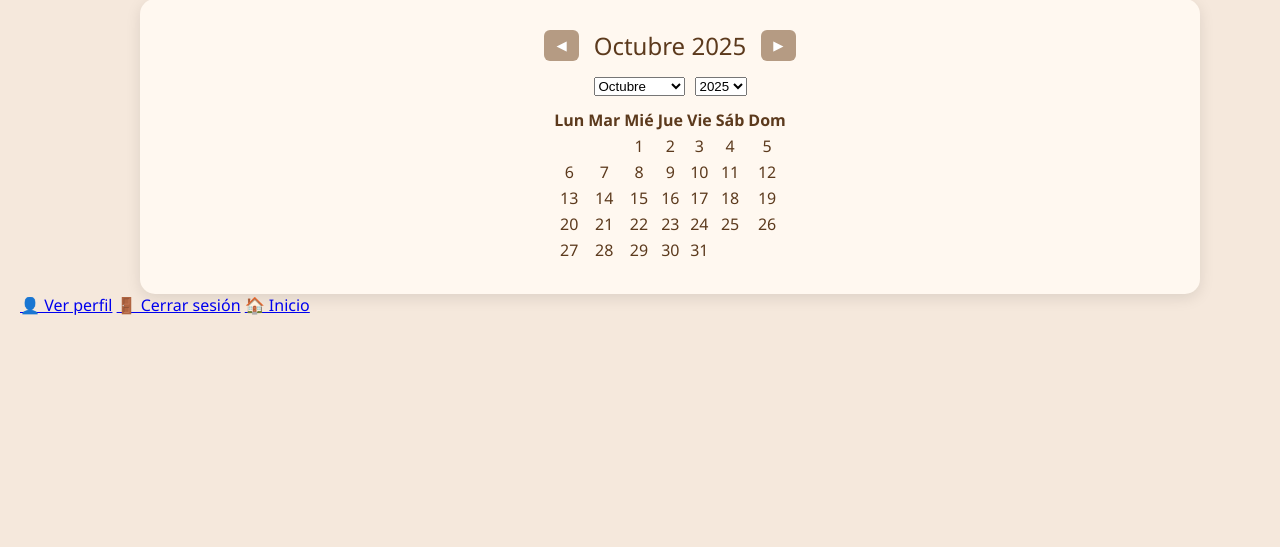
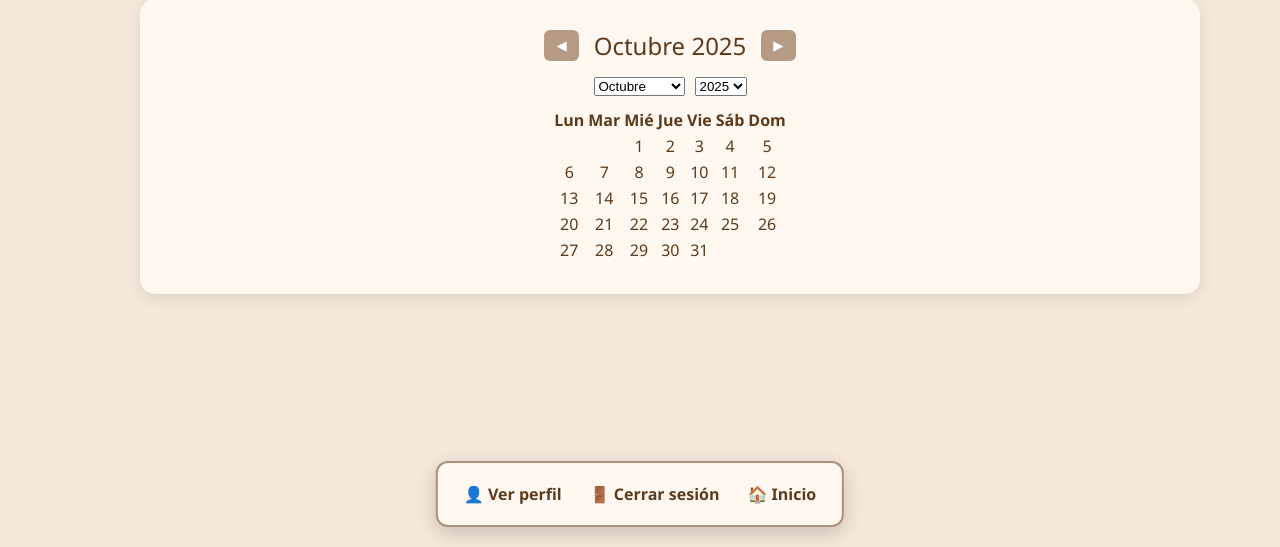
Before and after one commit to Code7C25/Class, a PHP site: page /perfil.html in a window 1280 px wide. Shown: the part 253-800 px from the top of the page. Run offline with PHP 8.4, Linux system fonts and the light colour scheme.

Commit message:
Add CSS styles for layout and components; refactor HTML to link external stylesheets

```diff
--- a/classuppagina/css/perfil.css
+++ b/classuppagina/css/perfil.css
@@ -97,11 +97,10 @@ body {
     border-top: 2px dashed #d1b7a1;
   }
 
-  /* Reutilizamos el CSS del calendario que ya tenés */
-  #calendar-header, #calendar, .modal, .modal-content, .close, .event-day, .event-dot, #event-form,
-  .event-btn, .edit-btn, .delete-btn, .event-details {
-    /* puedes copiar y pegar el CSS de tu style.css actual aquí */
-  }
+  /* Reutilizamos el CSS del calendario que ya tenés
+     (se removió la regla vacía para evitar warning del linter).
+     Inserta aquí tu CSS del calendario si lo necesitas.
+  */
   /* Estilo cuadrado bonito para el calendario */
 .calendar-section {
   background: #fff8f0;
@@ -209,3 +208,73 @@ body {
     border-radius: 8px;
     cursor: pointer;
   }
+
+  /* Recuadro inferior con las opciones (Ver perfil / Cerrar sesión / Inicio) */
+  .cuadro-opciones {
+    position: fixed; /* fijo en la pantalla */
+    left: 50%;
+    transform: translateX(-50%);
+    bottom: 20px; /* separacion del borde inferior */
+    background: #fff8f0; /* mismo fondo que .profile-section */
+    padding: 14px 18px;
+    border-radius: 12px; /* mismo radio */
+    box-shadow: 0 6px 18px rgba(0,0,0,0.1); /* sombra parecida */
+    display: flex;
+    gap: 12px;
+    align-items: center;
+    justify-content: center;
+    z-index: 60;
+    max-width: 360px; /* ancho máximo para que sea similar al contenido de perfil */
+    width: calc(100% - 40px);
+    box-sizing: border-box;
+  }
+
+  .cuadro-opciones .boton-opcion {
+    text-decoration: none;
+    background: transparent;
+    border: none;
+    color: #5c3a1d;
+    font-weight: 600;
+    padding: 6px 8px;
+    border-radius: 8px;
+    cursor: pointer;
+  }
+
+  .cuadro-opciones .boton-opcion:hover {
+    background: #f2e6dd;
+  }
+
+  /* En pantallas muy pequeñas ajustamos el tamaño y espaciado */
+  @media (max-width: 420px) {
+    .cuadro-opciones {
+      bottom: 12px;
+      padding: 10px 12px;
+      gap: 8px;
+      max-width: 95%;
+    }
+    .profile-pic { width: 80px; height: 80px; }
+  }
+
+  /* ======= Overrides for visibility (debug / forced) =======
+     Estas reglas usan !important y un borde visible para forzar
+     que el recuadro aparezca aunque haya estilos que lo sobrescriban.
+     Si prefieres, puedo quitar el borde/bandera después de verificar.
+  */
+  .cuadro-opciones {
+    position: fixed !important;
+    left: 50% !important;
+    transform: translateX(-50%) !important;
+    bottom: 20px !important;
+    background: #fff8f0 !important;
+    padding: 14px 18px !important;
+    border-radius: 12px !important;
+    box-shadow: 0 6px 20px rgba(0,0,0,0.18) !important;
+    z-index: 9999 !important;
+    border: 2px solid rgba(165, 135, 110, 0.9) !important; /* borde visible para debug */
+    max-width: 460px !important;
+    width: auto !important;
+  }
+
+  .cuadro-opciones .boton-opcion {
+    color: #5c3a1d !important;
+  }
--- a/classuppagina/perfil.html
+++ b/classuppagina/perfil.html
@@ -153,7 +153,7 @@
     generarCalendario(mesActual, anioActual);
 
   </script>
-  <div class="cuadro-opciones">
+  <div class="cuadro-opciones" style="position:fixed;left:50%;transform:translateX(-50%);bottom:20px;background:#fff8f0;padding:14px 18px;border-radius:12px;box-shadow:0 6px 20px rgba(0,0,0,0.18);z-index:9999;border:2px solid rgba(165,135,110,0.9);">
     <a href="perfil.html" class="boton-opcion">👤 Ver perfil</a>
     <a href="cerrarsesion.html" class="boton-opcion">🚪 Cerrar sesión</a>
     <a href="inicio.html" class="boton-opcion">🏠 Inicio</a>
```
Also changed, not shown: classuppagina/css/inicio.css (added, +124 -0 lines), classuppagina/inicio.html (+1 -122 lines).
